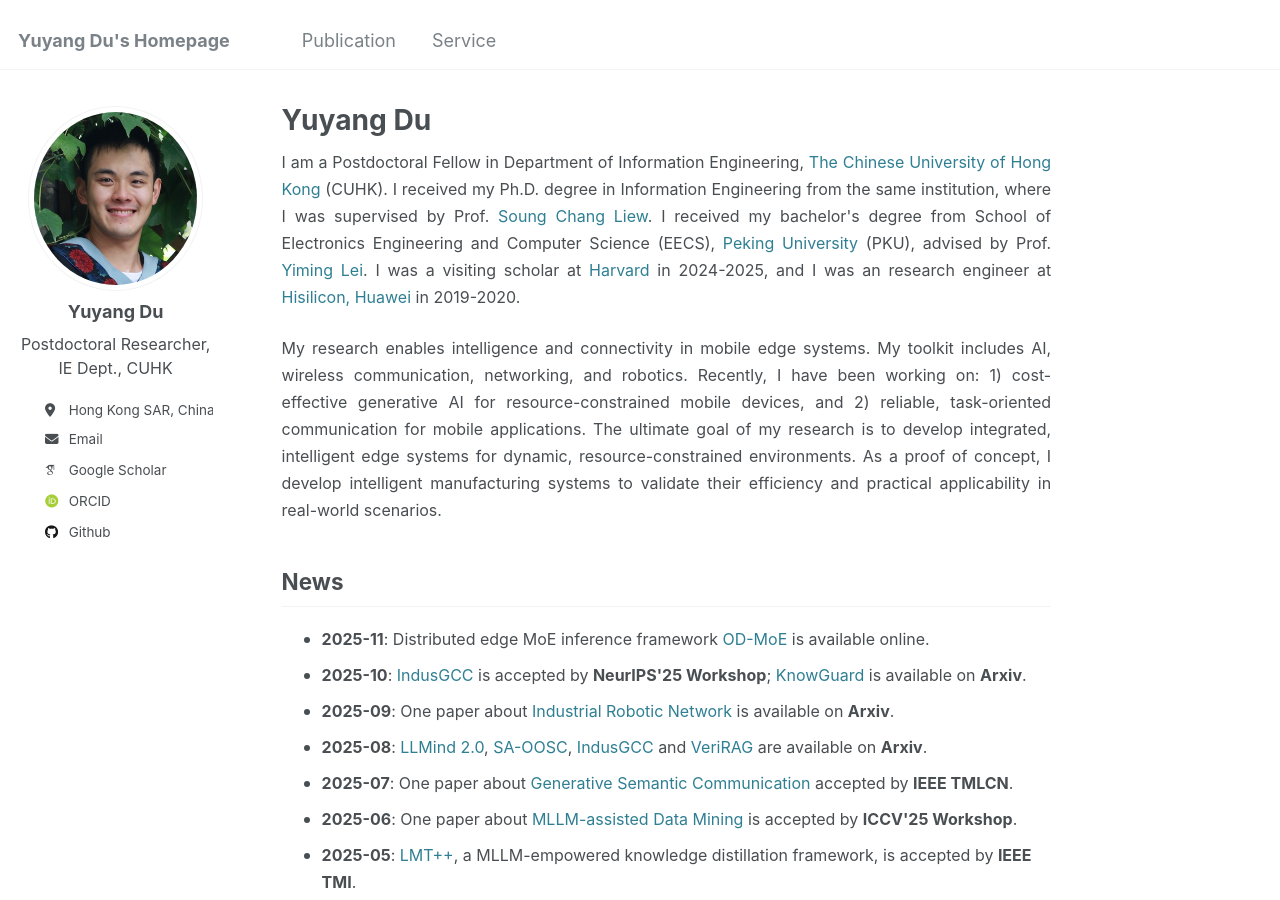
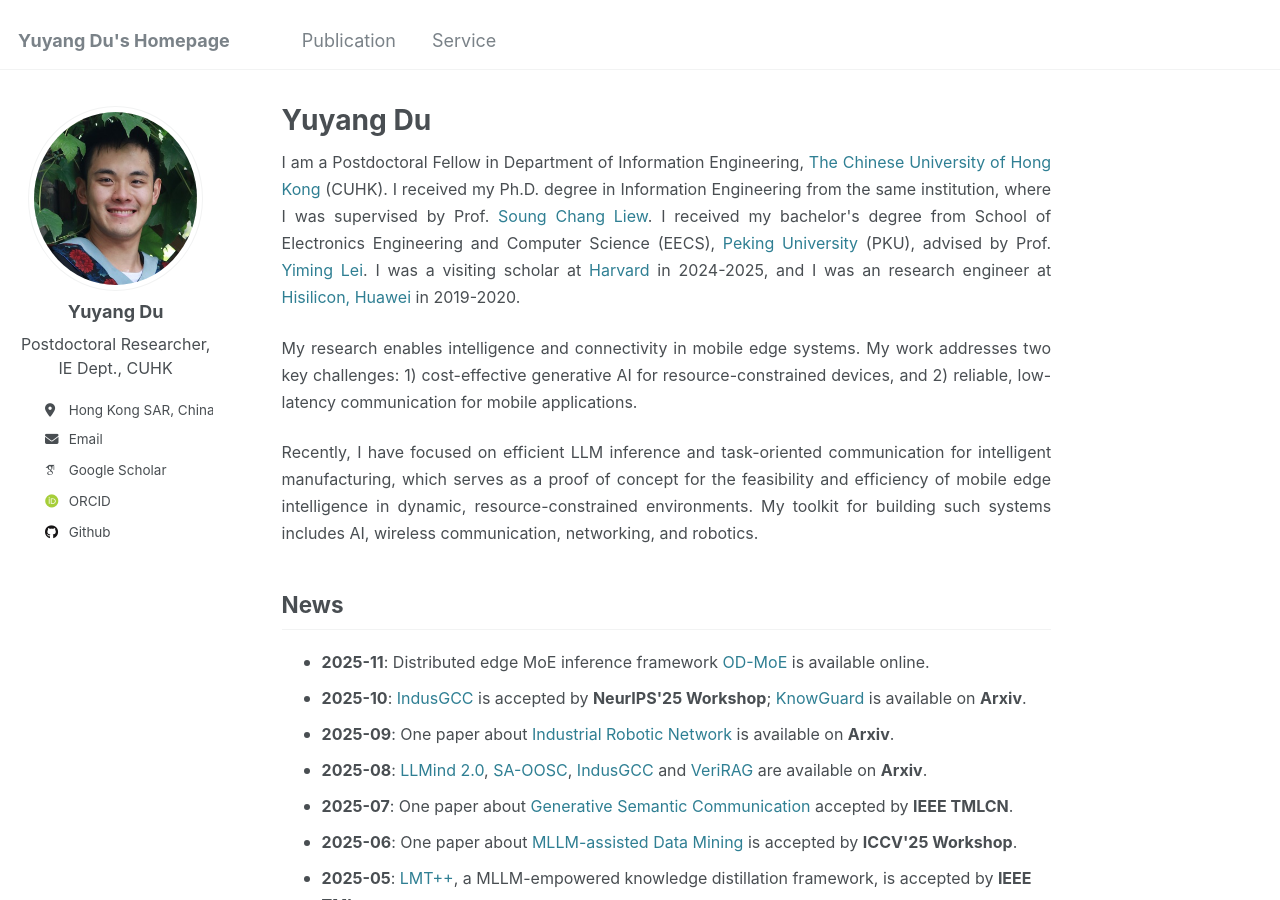
Before and after one commit to yuyangdu01/yuyangdu01.github.io, a Jekyll site: the page built from _pages/about.md, in a window 1280 px wide and 900 px high. Built offline with Jekyll 4.4.1, drawn with Linux system fonts in a browser that asks for light colours; some web fonts are replaced.

Commit message:
Update about.md

```diff
--- a/_pages/about.md
+++ b/_pages/about.md
@@ -15,10 +15,9 @@ a {
 
 <p style="text-align: justify;"><font size=3> I am a Postdoctoral Fellow in Department of Information Engineering, <a href="https://www.cuhk.edu.hk/english/index.html">The Chinese University of Hong Kong</a> (CUHK). I received my Ph.D. degree in Information Engineering from the same institution, where I was supervised by Prof. <a href="https://www.ie.cuhk.edu.hk/faculty/LIEW-Soung-Chang/">Soung Chang Liew</a>. I received my bachelor's degree from School of Electronics Engineering and Computer Science (EECS), <a href="https://www.pku.edu.cn/">Peking University</a> (PKU), advised by Prof. <a href="https://ele.pku.edu.cn/dzxxen/info/1023/1115.htm">Yiming Lei</a>. I was a visiting scholar at <a href="https://seas.harvard.edu/">Harvard</a> in 2024-2025, and I was an research engineer at <a href="https://www.hisilicon.com/en">Hisilicon, Huawei</a> in 2019-2020.</font></p>
 
-<p style="text-align: justify;"><font size=3>My research enables intelligence and connectivity in mobile edge systems. My toolkit includes AI, wireless communication, networking, and robotics. Recently, I have been working on: 1) cost-effective generative AI for resource-constrained mobile devices, and 2) reliable, task-oriented communication for mobile applications. The ultimate goal of my research is to develop integrated, intelligent edge systems for dynamic, resource-constrained environments. As a proof of concept, I develop intelligent manufacturing systems to validate their efficiency and practical applicability in real-world scenarios.
+<p style="text-align: justify;"><font size=3>My research enables intelligence and connectivity in mobile edge systems. My work addresses two key challenges: 1) cost-effective generative AI for resource-constrained devices, and 2) reliable, low-latency communication for mobile applications.</font></p>
 
-
-</font></p>
+<p style="text-align: justify;"><font size=3>Recently, I have focused on efficient LLM inference and task-oriented communication for intelligent manufacturing, which serves as a proof of concept for the feasibility and efficiency of mobile edge intelligence in dynamic, resource-constrained environments. My toolkit for building such systems includes AI, wireless communication, networking, and robotics.</font></p>
 
 News <font size=3></font>
 ------
```
